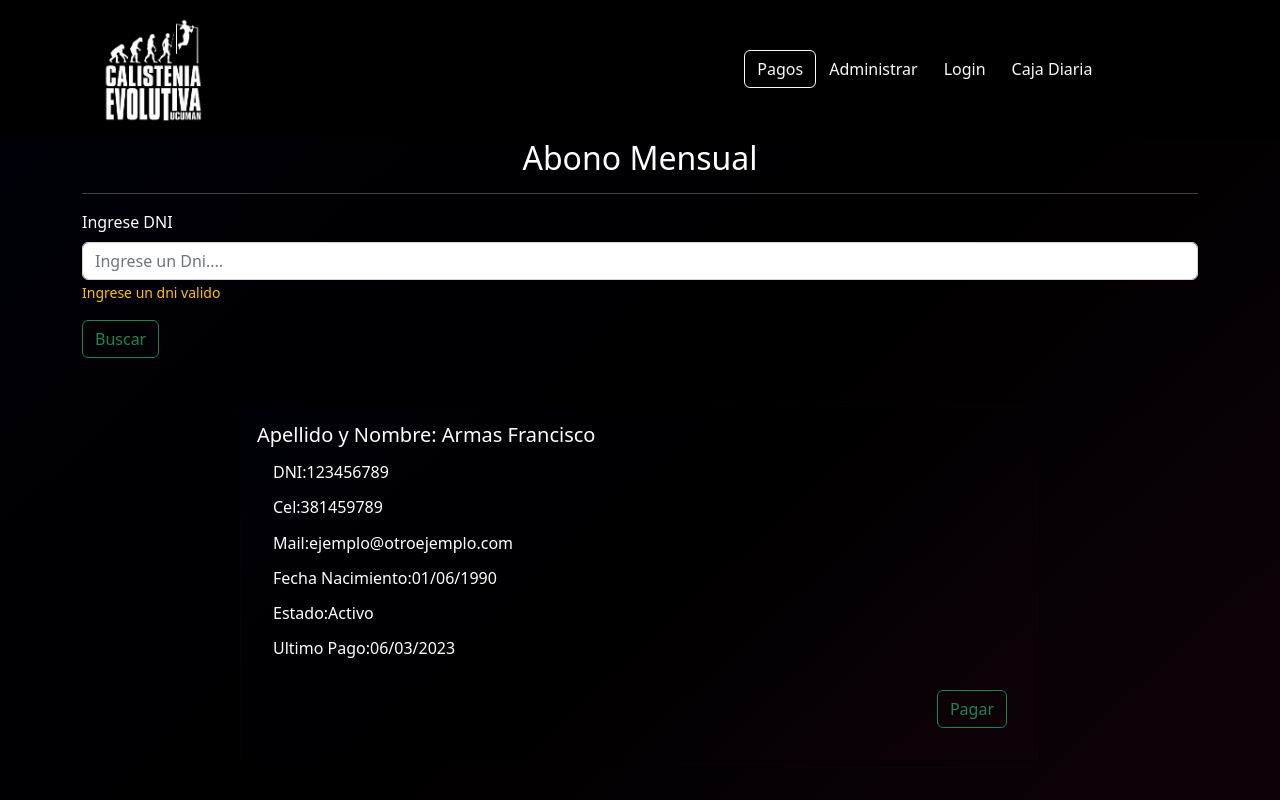
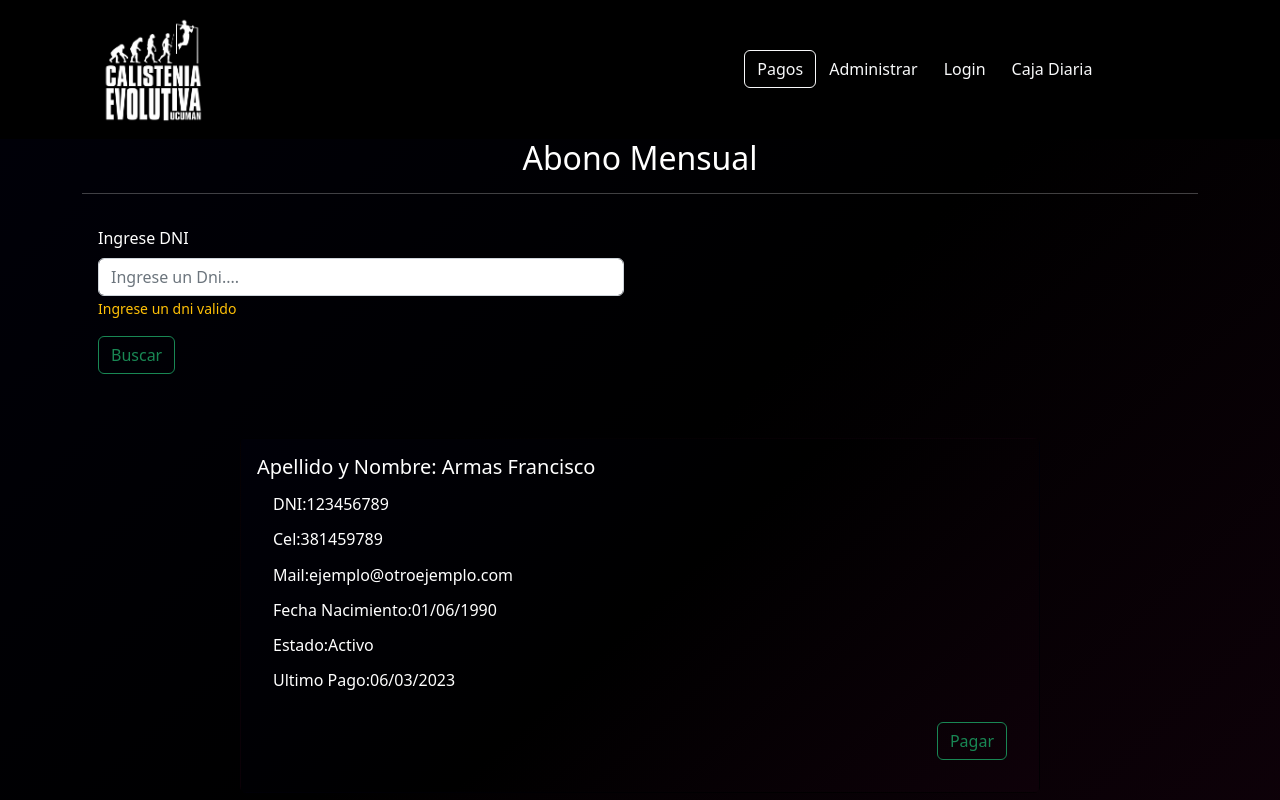
Before and after one commit to jlpereyra22/Calistenia-Evolutiva-Front, a React (Create React App) app: page /pagos in a window 1280 px wide. Shown: the top 800 px of the page. Built offline with nearby package versions, Linux system fonts and the light colour scheme.

Commit message:
modifique tamaño del input de view de pagos

```diff
--- a/src/components/views/cajas/FormIngresoCaja.jsx
+++ b/src/components/views/cajas/FormIngresoCaja.jsx
@@ -59,7 +59,7 @@ const FormIngresoCaja = () => {
             </Form.Text>
           </Form.Group>
 
-          <Button variant="primary" type="submit">
+          <Button variant="outline-success" type="submit">
             Submit
           </Button>
         </Form>
--- a/src/components/views/socios/PagosCliente.jsx
+++ b/src/components/views/socios/PagosCliente.jsx
@@ -11,7 +11,7 @@ const PagosCliente = () => {
         <div>
           <h2 className="text-center">Abono Mensual</h2>
           <hr />
-          <Form className="">
+          <Form className="w-50 p-3">
             <Form.Group className="mb-3" controlId="inputDni">
               <Form.Label>Ingrese DNI</Form.Label>
               <Form.Control type="number" placeholder="Ingrese un Dni...." />
```
